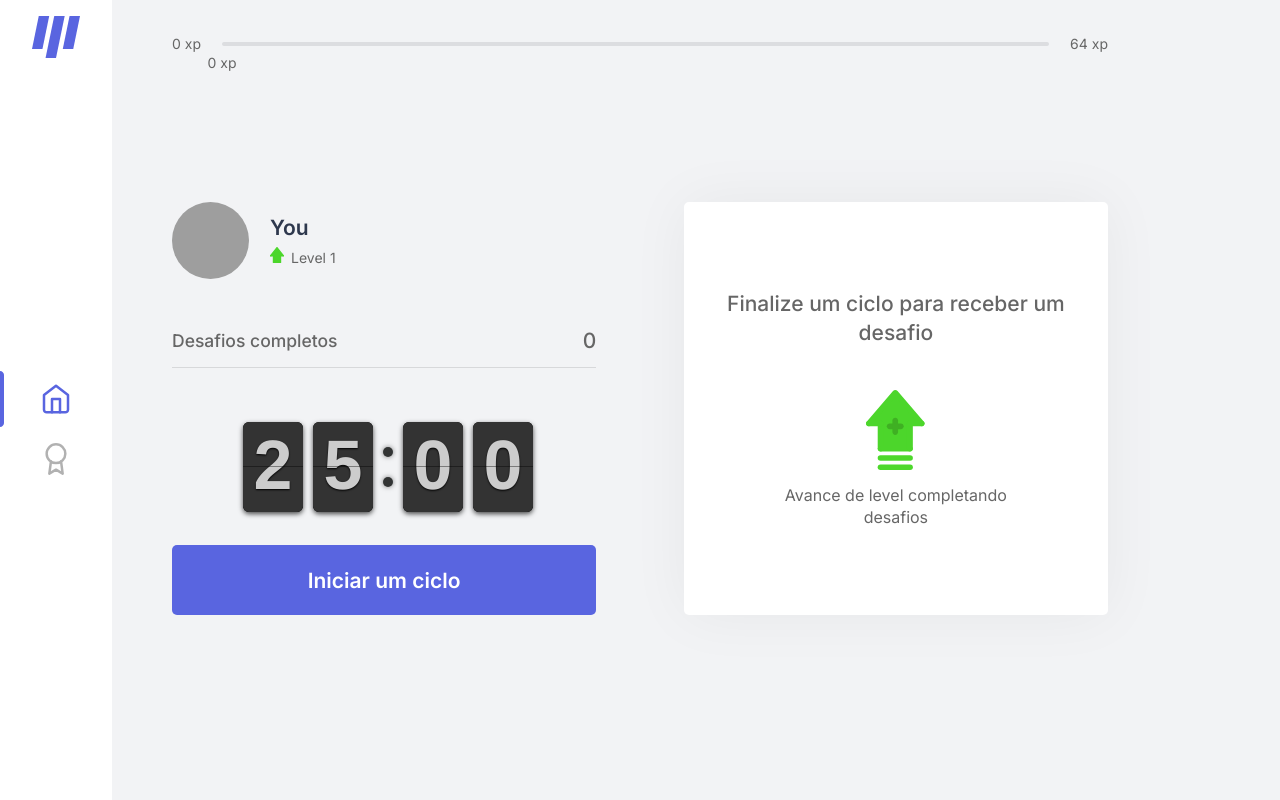
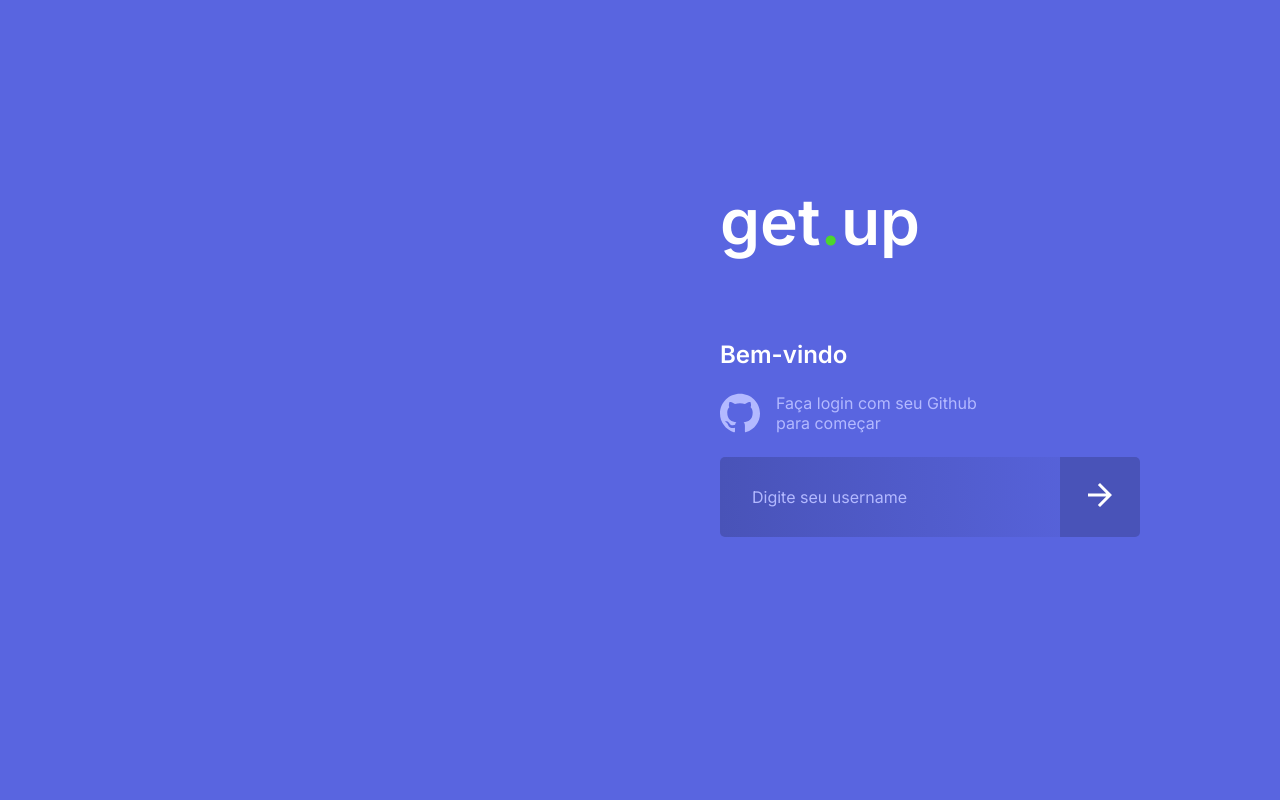
Before and after one commit to hillesheim11/getup, a Next.js app: page / in a window 1280 px wide. Built offline with nearby package versions, Linux system fonts and the light colour scheme; grey boxes are pictures that could not be loaded.

Commit message:
Adicionado capa para login

```diff
--- a/src/pages/_app.tsx
+++ b/src/pages/_app.tsx
@@ -1,15 +1,17 @@
-
 import { Menu } from "../components/Menu";
 import "../styles/global.css";
+
 
 function MyApp({ Component, pageProps, router }) {
 
     return (
         <>
-            <Menu url={router.pathname} />
+            {pageProps.username && <Menu url={router.pathname} />}
             <Component {...pageProps} />
         </>
+
     )
+
 }
 
 export default MyApp
--- a/src/pages/index.tsx
+++ b/src/pages/index.tsx
@@ -1,4 +1,5 @@
-import styles from "../styles/pages/Home.module.css"
+import stylesHome from "../styles/pages/Home.module.css"
+import stylesLogin from "../styles/pages/Login.module.css"
 import Head from "next/head"
 import { ExperienceBar } from "../components/ExperienceBar";
 import { Profile } from "../components/Profile";
@@ -8,21 +9,26 @@ import { ChallengeBox } from "../components/ChallengeBox";
 import { CountdownProvider } from "../contexts/CountdownContext";
 import { GetServerSideProps } from "next";
 import { ChallengesProvider } from "../contexts/ChallengeContext";
-
-interface HomeProps {
+import { useState } from "react";
+import Cookies from 'js-cookie';
+import Router from 'next/router'
+interface ChallengeProps {
     level: number;
     currentExperience: number;
     challengesCompleted: number;
+    username: string;
 }
 
-export default function Home(props: HomeProps) {
+export default function Challenge(props: ChallengeProps) {
+
+    if (props.username) {
         return (
             <ChallengesProvider
                 level={props.level}
                 currentExperience={props.currentExperience}
                 challengesCompleted={props.challengesCompleted}
             >
-            <div className={styles.container}>
+                <div className={stylesHome.container}>
                     <Head>
                         <title>Inicio | GetUp</title>
                     </Head>
@@ -31,7 +37,7 @@ export default function Home(props: HomeProps) {
                     <CountdownProvider>
                         <section>
                             <div>
-                            <Profile />
+                                <Profile username={props.username} />
                                 <CompletedChallenges />
                                 <Countdown />
                             </div>
@@ -43,17 +49,55 @@ export default function Home(props: HomeProps) {
                 </div>
             </ChallengesProvider>
         )
+
+    }
+
+    const [username, setUsername] = useState('')
+
+    const setUsernameToCookies = () => {
+        Cookies.set('username', String(username))
+        Router.reload();
+    }
+
+    return (
+        <div className={stylesLogin.container}>
+            <section>
+                <h1>
+                    get<b>.</b>up
+                </h1>
+                <h2>
+                    Bem-vindo
+                </h2>
+                <div className={stylesLogin.github}>
+                    <img src="icons/github.svg" alt="GitHub-logo" />
+                    <span>Faça login com seu Github <br /> para começar</span>
+                </div>
+                <div>
+                    <form onSubmit={setUsernameToCookies}>
+                        <input type="text" placeholder="Digite seu username" value={username}
+                            onChange={(e) => setUsername(e.target.value.substr(0, 39))} />
+                        <button type="button" disabled={username ? false : true}
+                            onClick={setUsernameToCookies}>
+                            <img src="icons/arrow.svg" alt="" />
+                        </button>
+                    </form>
+                </div>
+            </section>
+        </div>
+    )
+
 }
 
 export const getServerSideProps: GetServerSideProps = async (ctx) => {
 
-    const { level, currentExperience, challengesCompleted } = ctx.req.cookies
+    const { level, currentExperience, challengesCompleted, username } = ctx.req.cookies
 
     return {
         props: {
             level: Number(level),
             currentExperience: Number(currentExperience),
-            challengesCompleted: Number(challengesCompleted)
+            challengesCompleted: Number(challengesCompleted),
+            username: username || null
         }
     }
 }
--- /dev/null
+++ b/src/styles/pages/Login.module.css
@@ -0,0 +1,79 @@
+.container {
+    height: 100vh;
+    padding: 2.5rem 10rem;
+
+    background-color: var(--blue);
+    color: var(--white);
+
+    display: flex;
+    flex-direction: column;
+    align-items: flex-end;
+    justify-content: center;
+}
+
+.container section {
+    width: 420px;
+}
+
+.container h1 {
+    padding-bottom: 80px;
+    font-size: 4em;
+}
+
+.container h1 b{
+    color: var(--green);
+}
+
+.container .github {
+    display: flex;
+    align-items: center;
+    color: var(--text-highlight);
+    padding: 24px 0px;
+}
+
+.container .github span{
+    padding-left: 16px;
+}
+
+.container input{
+    width: 100%;
+    height: 80px;
+    padding-left: 32px;
+    padding-right: 112px;
+    margin: 0px;
+    border: none;
+    border-radius: 5px;
+    outline: none;
+
+    color: var(--white);
+    background-image: linear-gradient(to right, var(--blue-dark),  var(--blue));
+}
+
+.container input:hover,
+.container input:focus{
+    border: solid 1.5px #414AA3;
+    padding-left: 30.5px;
+}
+
+.container ::placeholder{
+    color: var(--text-highlight);
+}
+
+.container button {
+    position: relative;
+    top: -80px;
+    right: -340px;
+    width: 80px;
+    height: 80px;
+    border: none;
+    outline: none;
+    border-top-right-radius: 5px;
+    border-bottom-right-radius: 5px;
+
+    background-color: var(--green);
+}
+
+.container :disabled {
+    cursor: default;
+    background-color: var(--blue-dark);
+}
```
Lines whose indentation alone changed are shown as unchanged.
